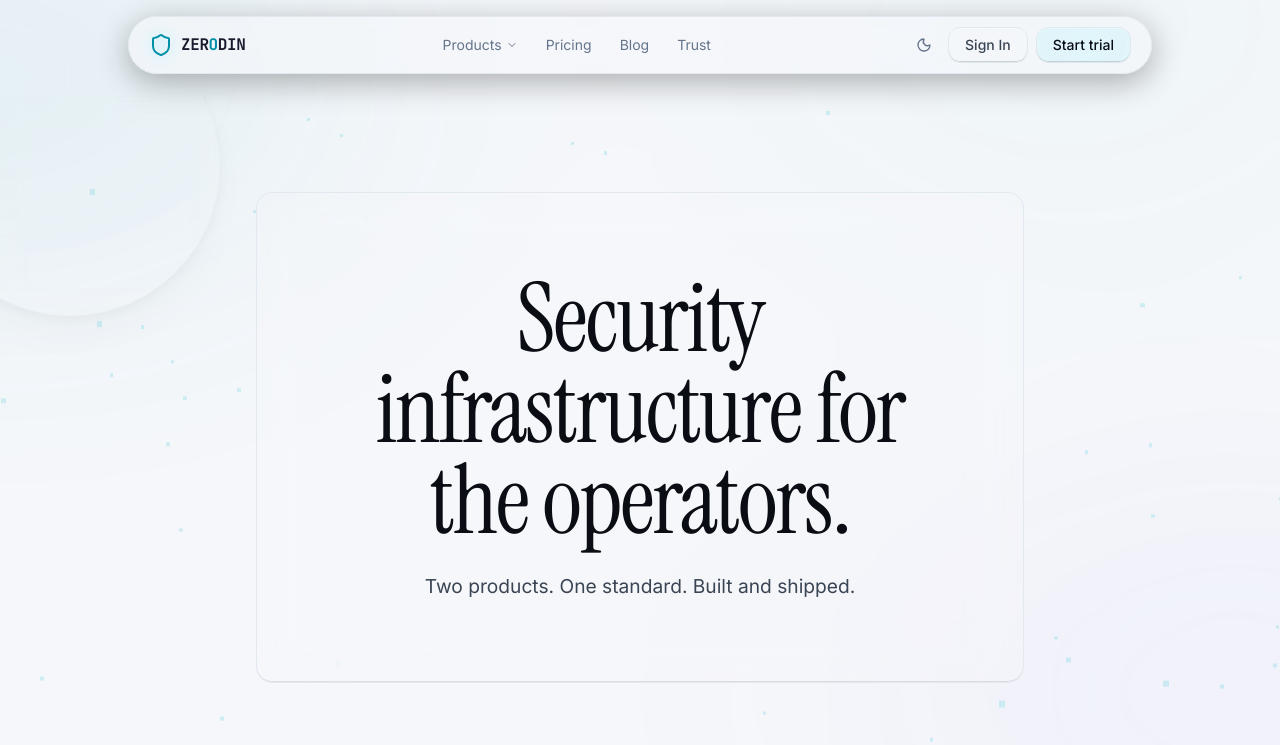
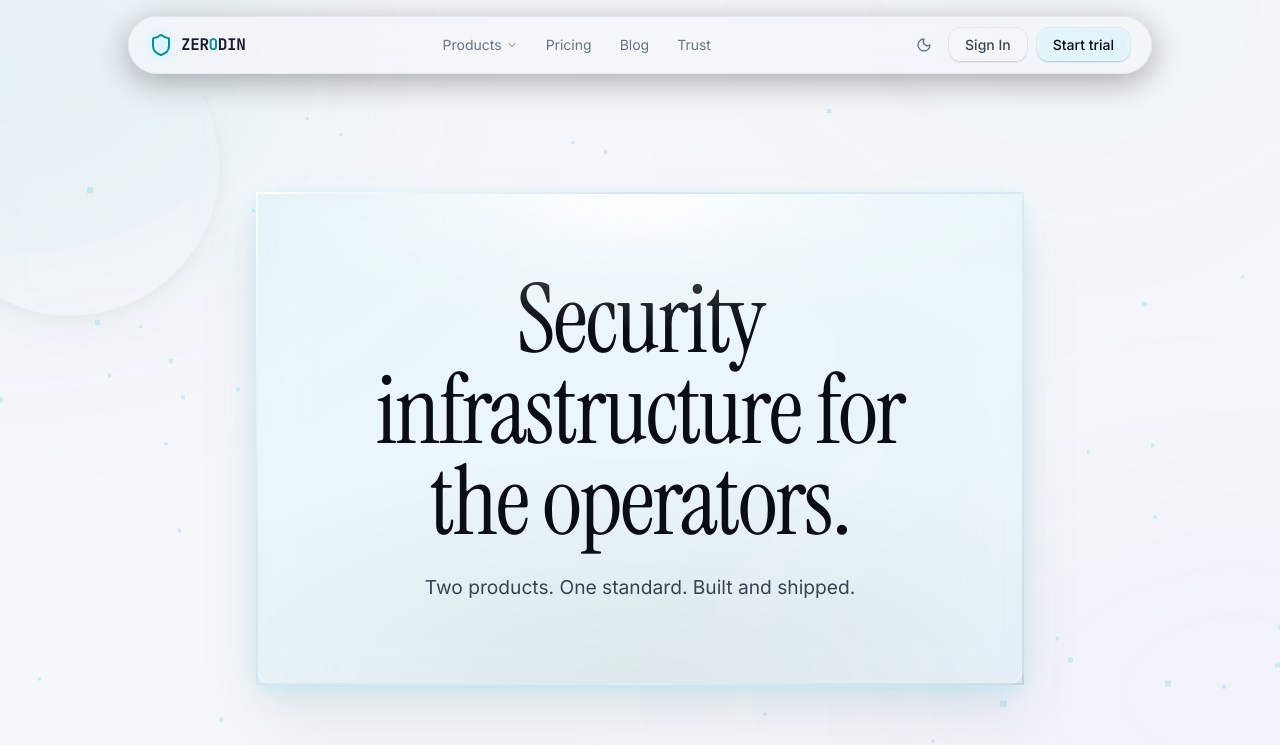
Before and after one commit to ZERODIN-IO/zerodin, a Next.js app: page / in a window 1280 px wide. Shown: the top 745 px of the page. Built offline with nearby package versions, Linux system fonts and the light colour scheme.

Commit message:
feat(glass): add liquid variant for hero panel and product cards

```diff
--- a/src/app/globals.css
+++ b/src/app/globals.css
@@ -328,3 +328,90 @@ body {
     rgba(0, 0, 0, 0)
   );
 }
+
+
+/* === LIQUID GLASS VARIANT === */
+
+/* A curved top arc — a radial gradient centered at the top-middle,
+   bright at the top, fading downward. This creates the illusion that
+   the top of the panel is bulging outward like the top of a droplet. */
+.glass-liquid::before {
+  content: "";
+  position: absolute;
+  top: 0;
+  left: 0;
+  right: 0;
+  height: 40%;
+  background: radial-gradient(
+    ellipse 80% 100% at 50% 0%,
+    rgba(255, 255, 255, 0.18) 0%,
+    rgba(255, 255, 255, 0.05) 40%,
+    transparent 70%
+  );
+  border-radius: 16px 16px 0 0;
+  pointer-events: none;
+}
+
+/* A soft darker core in the lower half — the volume of the bubble
+   absorbs light near the bottom, giving it mass. */
+.glass-liquid::after {
+  content: "";
+  position: absolute;
+  bottom: 0;
+  left: 0;
+  right: 0;
+  height: 60%;
+  background: radial-gradient(
+    ellipse 90% 100% at 50% 100%,
+    rgba(0, 0, 0, 0.10) 0%,
+    rgba(0, 0, 0, 0.03) 50%,
+    transparent 80%
+  );
+  border-radius: 0 0 16px 16px;
+  pointer-events: none;
+}
+
+/* The gradient border — brighter at the top-left, darker at the
+   bottom-right, following the curvature of the light on a bubble.
+   Applied via a wrapper class on the border itself. */
+.glass-liquid {
+  border-image: linear-gradient(
+    135deg,
+    rgba(255, 255, 255, 0.30) 0%,
+    rgba(255, 255, 255, 0.10) 30%,
+    rgba(255, 255, 255, 0.05) 70%,
+    rgba(0, 0, 0, 0.15) 100%
+  ) 1;
+}
+
+/* Corner specular dots — two small bright points at the top corners,
+   like light catching the rounded edges of a bubble. Rendered as
+   box-shadow on a zero-size element. */
+
+.light .glass-liquid::before {
+  background: radial-gradient(
+    ellipse 80% 100% at 50% 0%,
+    rgba(255, 255, 255, 0.90) 0%,
+    rgba(255, 255, 255, 0.20) 40%,
+    transparent 70%
+  );
+}
+
+.light .glass-liquid::after {
+  background: radial-gradient(
+    ellipse 90% 100% at 50% 100%,
+    rgba(0, 0, 0, 0.06) 0%,
+    rgba(0, 0, 0, 0.02) 50%,
+    transparent 80%
+  );
+}
+
+.light .glass-liquid {
+  border-image: linear-gradient(
+    135deg,
+    rgba(255, 255, 255, 0.95) 0%,
+    rgba(200, 220, 235, 0.60) 30%,
+    rgba(200, 220, 235, 0.40) 70%,
+    rgba(0, 0, 0, 0.10) 100%
+  ) 1;
+}
--- a/src/app/page.tsx
+++ b/src/app/page.tsx
@@ -105,7 +105,7 @@ export default function HomePage() {
             className="mx-auto max-w-3xl"
           >
             <Glass
-              material="crystal"
+              material="liquid"
               className="px-8 py-14 md:px-16 md:py-20 text-center"
             >
               <DisplayText size="xl" as="h1" className="mb-6">
@@ -133,7 +133,7 @@ export default function HomePage() {
               >
                 <Link href={`/products/${product.slug}`} className="block">
                   <Glass
-                    material={product.material}
+                    material="liquid"
                     hoverable
                     className="p-8 md:p-10 h-full"
                   >
--- a/src/components/glass/glass.tsx
+++ b/src/components/glass/glass.tsx
@@ -35,7 +35,8 @@ type GlassMaterial =
   | "thick"
   | "bubble"
   | "water"
-  | "block";
+  | "block"
+  | "liquid";
 
 // Deeper shadow stacks than T4. The cast and ambient layers are
 // pushed further out so every panel reads as clearly floating above
@@ -105,6 +106,16 @@ const materialClasses: Record<GlassMaterial, string> = {
     "shadow-[0_4px_12px_rgba(0,0,0,0.28),0_20px_40px_rgba(0,0,0,0.16),0_48px_80px_rgba(0,0,0,0.08)]",
     "overflow-hidden"
   ),
+  // Liquid Glass — a droplet or soap bubble. Cyan-tinted, curved top
+  // arc via CSS ::before, soft internal core via CSS ::after, gradient
+  // border brighter at the top-left. The outer shadow is cyan-tinted
+  // so the panel looks like it glows from inside.
+  liquid: cn(
+    "backdrop-blur-xl bg-[rgba(0,227,253,0.04)] border-2 border-[rgba(0,227,253,0.12)]",
+    "glass-liquid",
+    "shadow-[0_4px_16px_rgba(0,227,253,0.12),0_16px_40px_rgba(0,227,253,0.06),0_32px_64px_rgba(0,0,0,0.08)]",
+    "overflow-hidden"
+  ),
 };
 
 interface GlassProps extends Omit<HTMLMotionProps<"div">, "ref"> {
```
